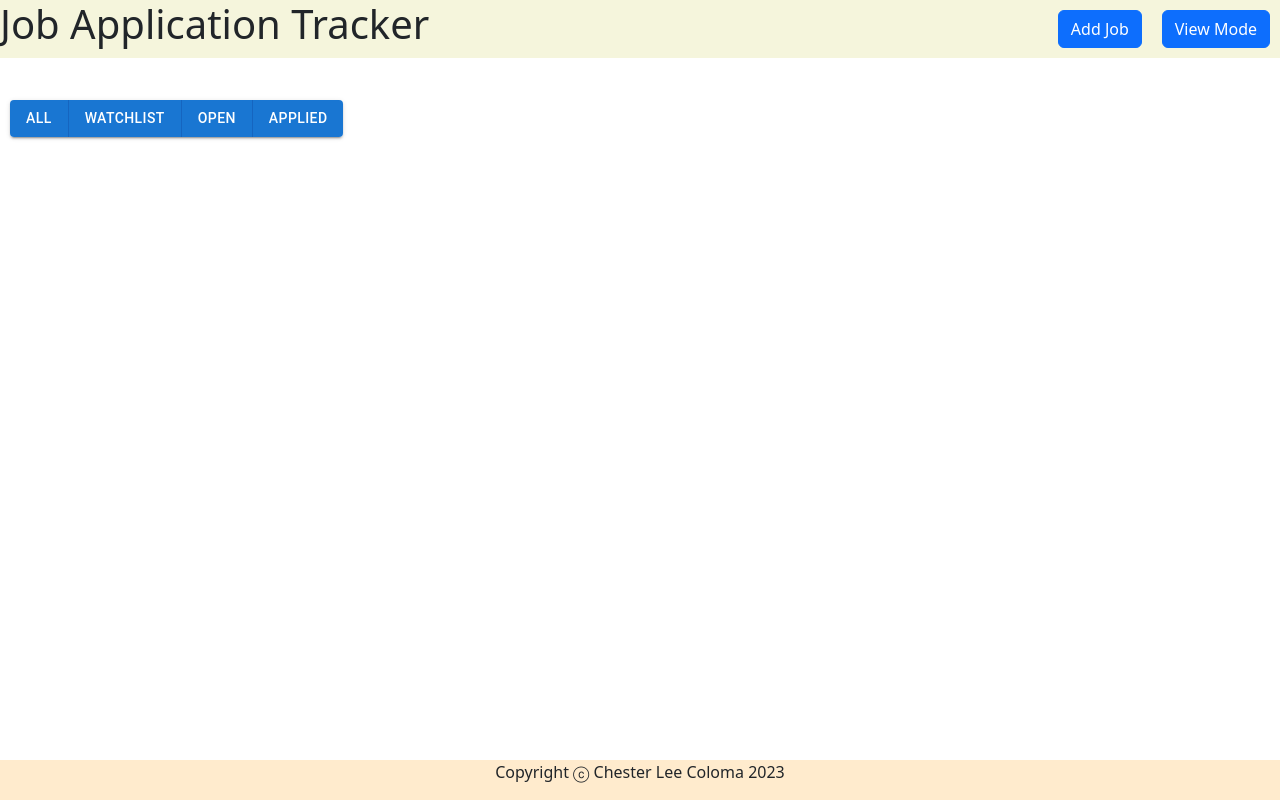
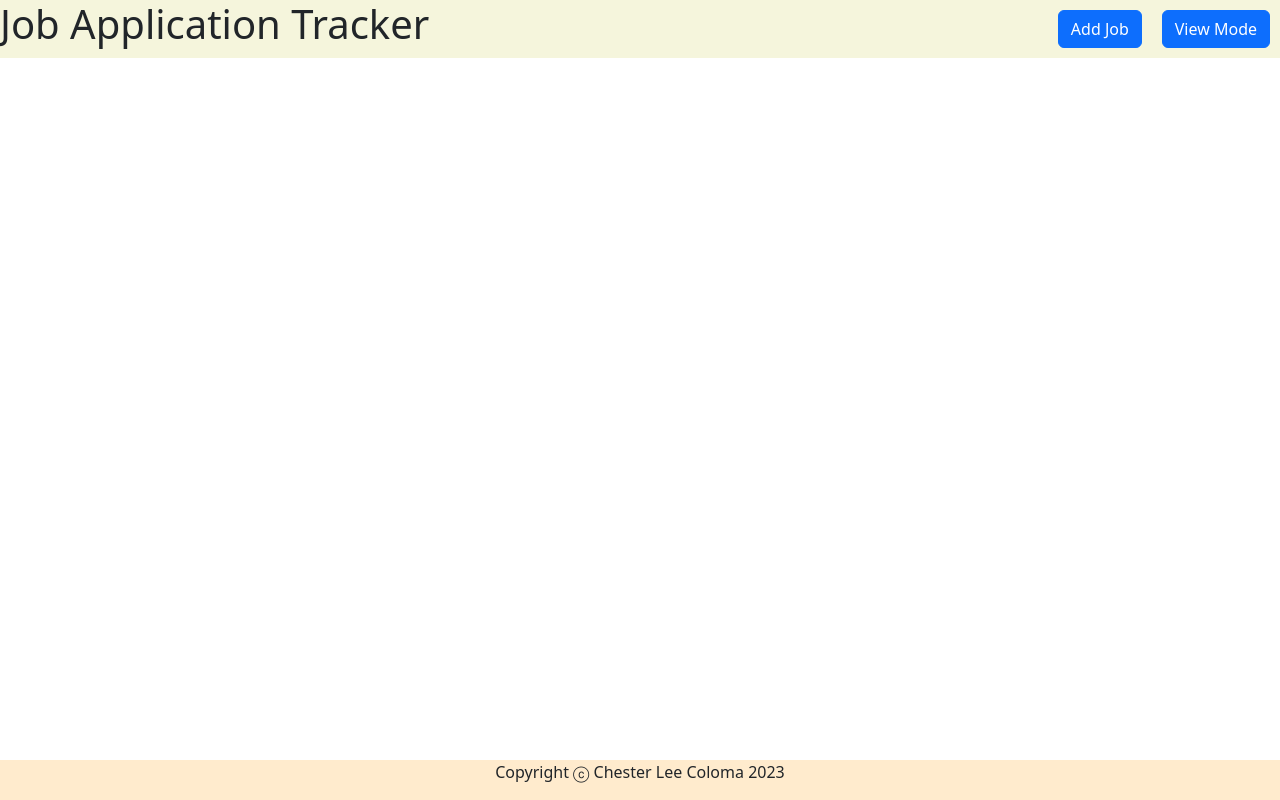
Before and after one commit to cleecoloma/Projects, a React (Create React App) app in the folder application-tracker/: page / in a window 1280 px wide. Built offline with nearby package versions, Linux system fonts and the light colour scheme.

Commit message:
removed filter and favorite options

```diff
--- a/application-tracker/public/styles.css
+++ b/application-tracker/public/styles.css
@@ -46,6 +46,7 @@ header div {
     position: relative;
     padding-bottom: 2.5rem;
     min-height: 100%;
+    margin-top: 5rem;
 }
 
 .job {
--- a/application-tracker/src/components/App.jsx
+++ b/application-tracker/src/components/App.jsx
@@ -2,7 +2,6 @@ import React, { useState } from "react";
 import Header from "./Header";
 import Footer from "./Footer";
 import Job from "./Job";
-import Filter from "./Filter";
 
 function App() {
   const [jobs, setJobs] = useState([]);
@@ -43,7 +42,6 @@ function App() {
     <div>
       <Header saveJob={addJob} />
       <div className="content">
-        <Filter />
         {jobs.map((jobList, index) => {
           return (
             <Job
--- a/application-tracker/src/components/EditModal.jsx
+++ b/application-tracker/src/components/EditModal.jsx
@@ -1,6 +1,6 @@
 import React, { useState } from "react";
 import Modal from "react-bootstrap/Modal";
-import Button from "@mui/material/Button";
+import Button from "react-bootstrap/Button";
 import Form from 'react-bootstrap/Form';
 import EditIcon from '@mui/icons-material/Edit';
 
@@ -60,7 +60,6 @@ function submitJob(event) {
                     type="text"
                     placeholder="company"
                     value={job.company}
-                    autoFocus
                 />
             </Form.Group>
             <Form.Group className="mb-3" controlId="exampleForm.ControlInput1">
@@ -70,7 +69,6 @@ function submitJob(event) {
                     type="text"
                     placeholder="location"
                     value={job.location}
-                    autoFocus
                 />
             </Form.Group>
             <Form.Group className="mb-3" controlId="exampleForm.ControlInput1">
@@ -80,7 +78,6 @@ function submitJob(event) {
                     type="url"
                     placeholder="link"
                     value={job.link}
-                    autoFocus
                 />
             </Form.Group>
           </Form>
--- a/application-tracker/src/components/Filter.jsx
+++ /dev/null
@@ -1,19 +0,0 @@
-import React from "react";
-// import Button from "react-bootstrap/Button";
-import  { Button } from "@mui/material";
-import { ButtonGroup } from "@mui/material";
-
-function Filter() {
-    return (
-        <ButtonGroup className="filter" variant="contained" aria-label="outlined primary button group">
-            <Button>All</Button>
-            <Button>Watchlist</Button>
-            <Button>Open</Button>
-            <Button>Applied</Button>
-        </ButtonGroup>
-    );
-}
-
-
-
-export default Filter;
--- a/application-tracker/src/components/Job.jsx
+++ b/application-tracker/src/components/Job.jsx
@@ -1,16 +1,12 @@
-import React, { useState, useEffect } from "react";
+import React, { useState } from "react";
 import DeleteForeverIcon from '@mui/icons-material/DeleteForever';
-import FavoriteBorderIcon from '@mui/icons-material/FavoriteBorder';
 import Checkbox from '@mui/material/Checkbox';
 import Button from "@mui/material/Button";
 import EditModal from "./EditModal";
 import ButtonGroup from '@mui/material/ButtonGroup';
-import FavoriteIcon from '@mui/icons-material/Favorite';
 
 function Job(props) {
     const [modalShow, setModalShow] = useState(false);
-    // const [press, setPress] = useState(false);
-    // const [favorite, setFavorite] = useState(false);
 
     function deleteClick() {
         props.removeJob(props.id)
@@ -19,12 +15,6 @@ function Job(props) {
     function editClick() {
         props.updateJob(props.id)
     }
-
-    // function wasPress() {
-    //     setPress(prevState => {
-    //         prevState = !prevState;
-    //     });
-    // }
 
     return (
         <section>
@@ -41,7 +31,6 @@ function Job(props) {
                     <Button variant="outlined" href={props.link}> Job Listing Link </Button>
                     <div className="job-bottom-icons">
                     <ButtonGroup variant="text" aria-label="text button group">
-                        <Button><FavoriteIcon color="error"/></Button>
                         <Button>
                             <EditModal
                                 onClick={editClick}
--- a/application-tracker/src/components/JobModal.jsx
+++ b/application-tracker/src/components/JobModal.jsx
@@ -66,7 +66,6 @@ function submitJob(event) {
                     type="text"
                     placeholder="Company"
                     value={job.company}
-                    autoFocus
                 />
             </Form.Group>
             <Form.Group className="mb-3" controlId="exampleForm.ControlInput1">
@@ -76,7 +75,6 @@ function submitJob(event) {
                     type="text"
                     placeholder="Location"
                     value={job.location}
-                    autoFocus
                 />
             </Form.Group>
             <Form.Group className="mb-3" controlId="exampleForm.ControlInput1">
@@ -86,7 +84,6 @@ function submitJob(event) {
                     type="text"
                     placeholder="Link"
                     value={job.link}
-                    autoFocus
                 />
             </Form.Group>
         </Form>
--- a/application-tracker/src/index.js
+++ b/application-tracker/src/index.js
@@ -7,4 +7,3 @@ const root = ReactDOM.createRoot(document.getElementById('root'));
 root.render(
     <App />
 );
-//dasdasd
```
